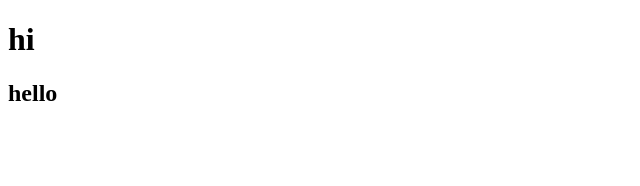
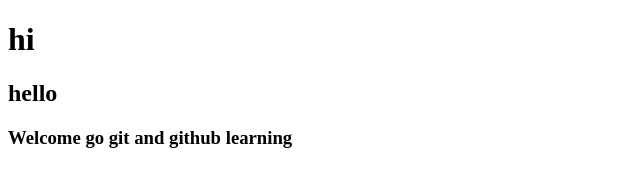
Before and after one commit to UmaSubramanian21/practice2, a plain HTML site: page index.html in a window 1280 px wide. Shown: the whole page, without its empty margins (0-640 px from the left). Drawn offline with Linux system fonts and the light colour scheme.

Commit message:
Updated index

```diff
--- a/index.html
+++ b/index.html
@@ -8,5 +8,6 @@
 <body>
     <h1>hi</h1>
     <h2>hello</h2>
+    <h3>Welcome go git and github learning</h3>
 </body>
 </html>
```
